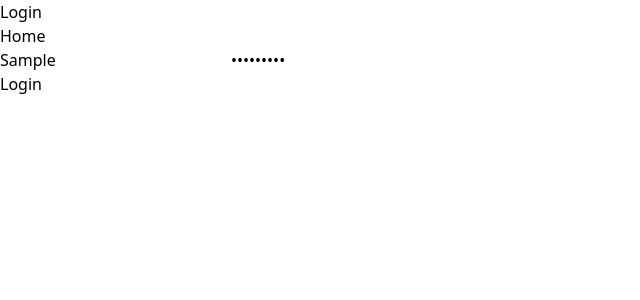
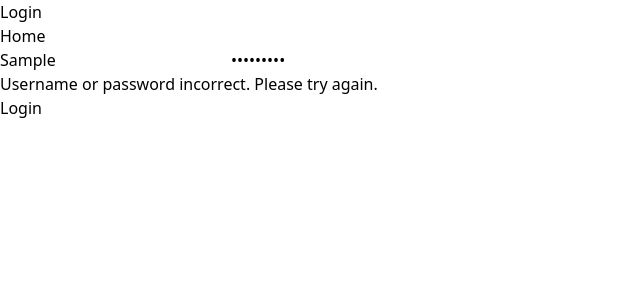
Before and after one commit to julianhumble1/new-rdg-2025, a React (Vite) app in the folder rdg-2025-react/: page /login in a window 1280 px wide. Both pictures are taken after typing "Sample", "Sample123" into the empty fields and a click on the button "Login". Shown: the top 300 px of the page, without its empty margins (0-640 px from the left). Built offline with nearby package versions, Linux system fonts and the light colour scheme; no server answers.

Commit message:
added failed login attempt message

```diff
--- a/rdg-2025-react/src/App.jsx
+++ b/rdg-2025-react/src/App.jsx
@@ -13,6 +13,8 @@ import AdminDashboard from "./components/dashboards/AdminDashboard.jsx"
 function App() {
 
   const [loggedIn, setLoggedIn] = useState(false)
+
+
 
   useEffect(() => {
     const token = Cookies.get("token")
--- a/rdg-2025-react/src/components/Header.jsx
+++ b/rdg-2025-react/src/components/Header.jsx
@@ -22,14 +22,14 @@ const Header = ({ loggedIn, setLoggedIn }) => {
 
 
     return (<>
-        <div className="w-full h-10 bg-blue-700 flex flex-row">
+        <div className="w-full h-10 bg-yellow-300 flex flex-row gap-3">
             {loggedIn && <>
-                <div>Logged in as {role} </div>
-                <button onClick={handleLogout}>Logout</button>
+                <div className="my-auto">Logged in as {role} </div>
+                <button onClick={handleLogout} className="text-blue-500 underline hover:text-blue-800">Logout</button>
             </>}
             {!loggedIn &&
                 <div>
-                    <Link to="/login" className="text-blue-500 underline">Login</Link>
+                    <Link to="/login" className="text-blue-500 underline hover:text-blue-800">Login</Link>
                 </div>
             }
         </div>
--- a/rdg-2025-react/src/components/Login.jsx
+++ b/rdg-2025-react/src/components/Login.jsx
@@ -8,6 +8,8 @@ const Login = ({ loggedIn, setLoggedIn}) => {
 
     const [username, setUsername] = useState("");
     const [password, setPassword] = useState("");
+
+    const [failedLoginAttempt, setFailedLoginAttempt] = useState(false)
 
     const navigate = useNavigate()
 
@@ -25,6 +27,7 @@ const Login = ({ loggedIn, setLoggedIn}) => {
 
         } catch (error) {
             console.log(error)
+            setFailedLoginAttempt(true)
         }
     }
 
@@ -44,6 +47,11 @@ const Login = ({ loggedIn, setLoggedIn}) => {
                     <input type="password" placeholder="Password" className="my-3 p-2 border border-black" value={password} onChange={(e) => setPassword(e.target.value)}/>
 
                 </div>
+                {failedLoginAttempt &&
+                    <div className="text-red-600">
+                        Username or password incorrect. Please try again.
+                    </div>
+                }
                 <button type="submit" className="bg-green-300 px-3 py-1">
                     Login
                 </button>
@@ -52,7 +60,7 @@ const Login = ({ loggedIn, setLoggedIn}) => {
         {loggedIn &&
             <div>
                 <div>You are already logged in</div>
-                <button>Logout</button>
+                <button className="text-blue-500 underline hover:text-blue-800">Logout</button>
             </div>
         }
 
```
